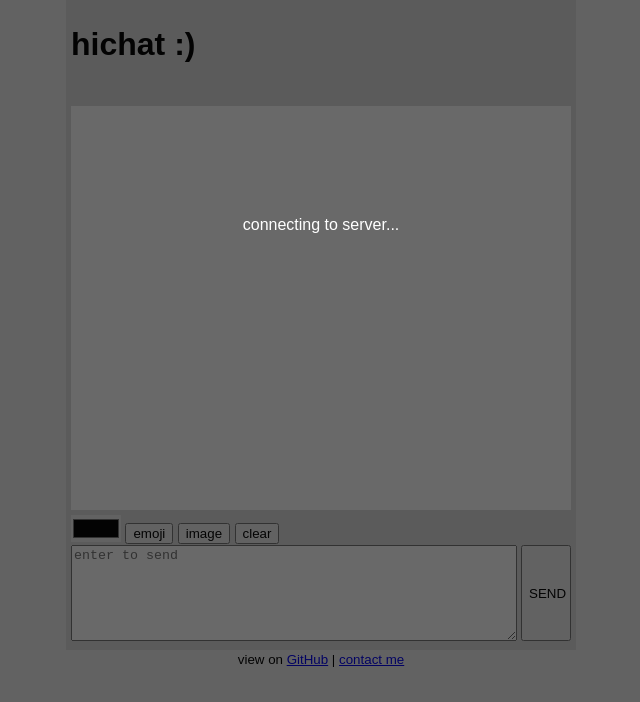
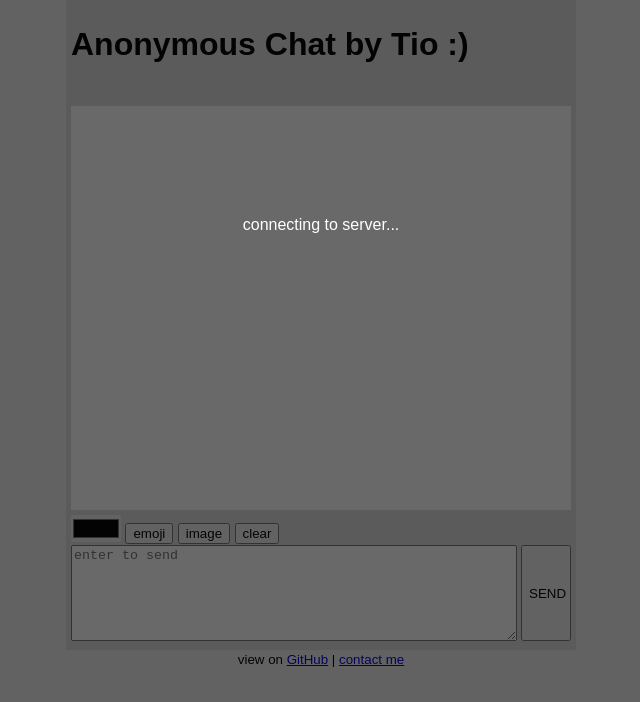
Before and after one commit to PilarV2/Anonymous-Chat-Web, a website: page www/index.html in a window 1280 px wide. Shown: the whole page, without its empty margins (319-959 px from the left). Drawn offline with nearby package versions, Linux system fonts and the light colour scheme; no server answers.

Commit message:
Update index.html

```diff
--- a/www/index.html
+++ b/www/index.html
@@ -14,7 +14,7 @@
     <body>
         <div class="wrapper">
             <div class="banner">
-                <h1>hichat :)</h1>
+                <h1>Anonymous Chat by Tio :)</h1>
                 <span id="status"></span>
             </div>
             <div id="historyMsg">
```
